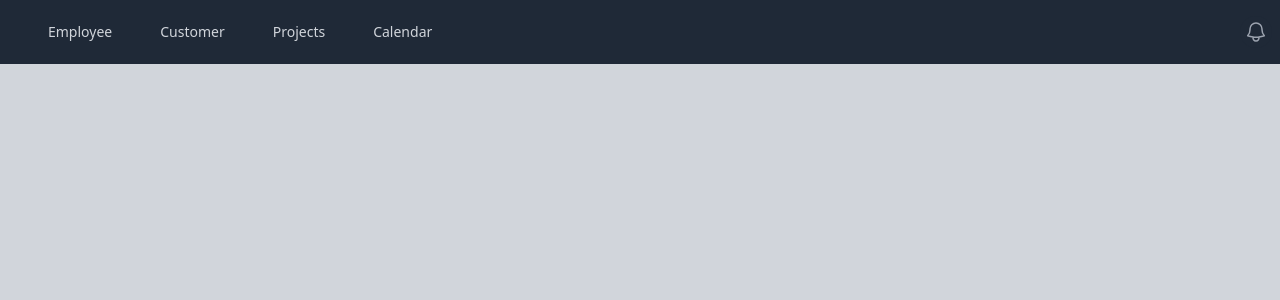
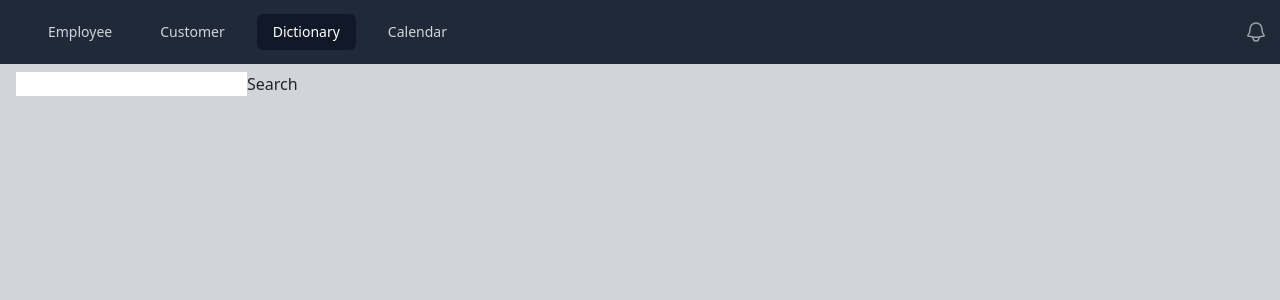
Before and after one commit to MNO-proA/Company-Profile-react_project, a React (Create React App) app: page /dictionary in a window 1280 px wide. Shown: the top 300 px of the page. Built offline with nearby package versions, Linux system fonts and the light colour scheme.

Commit message:
definition of words and how to handle 404s

```diff
--- a/src/App.js
+++ b/src/App.js
@@ -1,8 +1,11 @@
+import Dictionary from "./pages/Dictionary";
 import Header from "./components/Header";
 import "./index.css";
 import Customer from "./pages/Customer";
+import Definition from "./pages/Definition";
 import Employees from "./pages/Employees";
 import { BrowserRouter, Routes, Route } from "react-router-dom";
+import NotFound from "./components/NotFound";
 
 function App() {
   return (
@@ -11,6 +14,10 @@
         <Routes>
           <Route path="/employee" element={<Employees />} />
           <Route path="/customer" element={<Customer />} />
+          <Route path="/dictionary" element={<Dictionary />} />
+          <Route path="/definition/:search" element={<Definition />} />
+          <Route path="/404" element={<NotFound />} />
+          <Route path="*" element={<NotFound />} />
         </Routes>
       </Header>
     </BrowserRouter>
--- a/src/components/Header.js
+++ b/src/components/Header.js
@@ -6,7 +6,7 @@
 const navigation = [
   { name: "Employee", href: "/employee" },
   { name: "Customer", href: "/customer" },
-  { name: "Projects", href: "/other1" },
+  { name: "Dictionary", href: "/dictionary" },
   { name: "Calendar", href: "/other2" },
 ];
 
@@ -93,7 +93,7 @@
         )}
       </Disclosure>
       <div className="bg-gray-300">
-        <div className="max-width-7xl mx-auto min-h-screen px-2 py-2">
+        <div className="max-width-7xl mx-auto min-h-screen px-3 py-2">
           {props.children}
         </div>
       </div>
--- /dev/null
+++ b/src/components/NotFound.js
@@ -0,0 +1,7 @@
+import React from "react";
+
+const NotFound = () => {
+  return <p>The page you are looking for was not found</p>;
+};
+
+export default NotFound;
--- /dev/null
+++ b/src/pages/Definition.js
@@ -0,0 +1,54 @@
+import { useState, useEffect } from "react";
+import { v4 as uuidv4 } from "uuid";
+import { Link, useParams } from "react-router-dom";
+import NotFound from "../components/NotFound";
+
+const Definition = () => {
+  const [word, setWord] = useState();
+  const [notFound, setNotFound] = useState(false);
+  let { search } = useParams();
+  useEffect(() => {
+    fetch(`https://api.dictionaryapi.dev/api/v2/entries/en/${search}`)
+      .then((response) => {
+        if (response.status === 404) {
+          setNotFound(true);
+        } else {
+          return response.json();
+        }
+      })
+      .then((data) => {
+        if (data !== undefined) {
+          setWord(data[0].meanings);
+        }
+      });
+  });
+
+  if (notFound === true) {
+    return (
+      <>
+        <NotFound />
+        <Link to={"/dictionary"}>Search again</Link>
+      </>
+    );
+  }
+
+  return (
+    <>
+      {word ? (
+        <>
+          <h1>Here is a definition: </h1>
+          {word.map((meaning) => {
+            return (
+              <p key={uuidv4()}>
+                {`${meaning.partOfSpeech.toUpperCase()}: `}
+                {meaning.definitions[0].definition}
+              </p>
+            );
+          })}
+          <Link to={"/dictionary"}>Search again</Link>
+        </>
+      ) : null}
+    </>
+  );
+};
+export default Definition;
--- /dev/null
+++ b/src/pages/Dictionary.js
@@ -0,0 +1,27 @@
+import React from "react";
+import { useState } from "react";
+import { useNavigate } from "react-router-dom";
+
+const Dictionary = () => {
+  const [word, setWord] = useState("");
+  const navigate = useNavigate();
+  return (
+    <>
+      <input
+        type="text"
+        onChange={(e) => {
+          setWord(e.target.value);
+        }}
+      />
+      <button
+        onClick={() => {
+          navigate(`/definition/${word}`, { replace: true });
+        }}
+      >
+        Search
+      </button>
+    </>
+  );
+};
+
+export default Dictionary;
```
